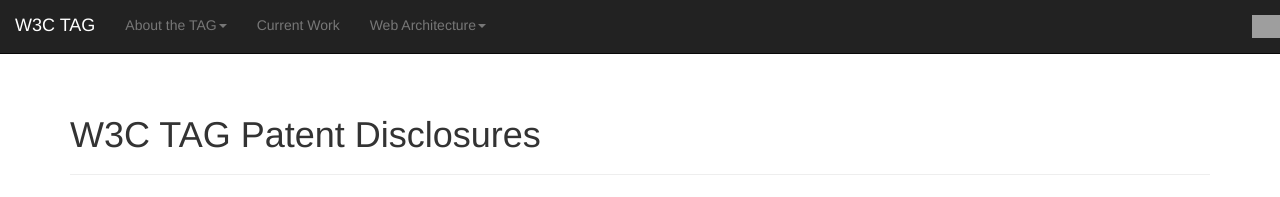
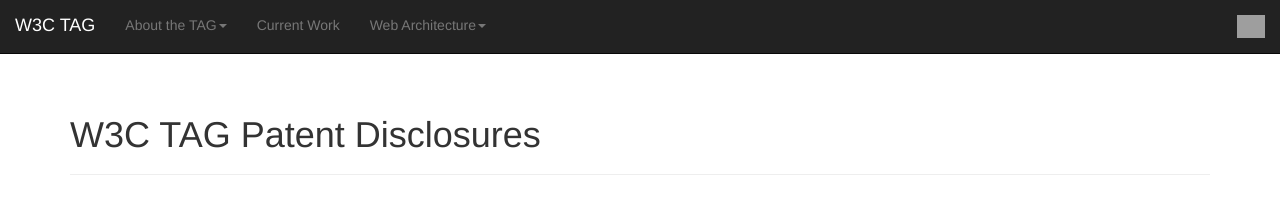
Before and after one commit to w3ctag/tag.w3.org, a Jekyll site: the page built from disclosures/index.md, in a window 1280 px wide. Shown: the top 197 px of the page. Built offline with Jekyll 4.4.1, drawn with Linux system fonts in a browser that asks for light colours; grey boxes are pictures that could not be loaded.

Commit message:
tweak front layout, site.css

```diff
--- a/_layouts/front.html
+++ b/_layouts/front.html
@@ -16,10 +16,6 @@
 
         {% include banner.html %}
 
-        <div class="page-header">
-          <h1>{{ page.title }}</h1>
-        </div>
-
         {{ content }}
 
       </div>
--- a/asset/site.css
+++ b/asset/site.css
@@ -9,3 +9,6 @@
   height: 75px;
   visibility: hidden;
 }
+.navbar-right {
+  padding-right: 15px;
+}
```
